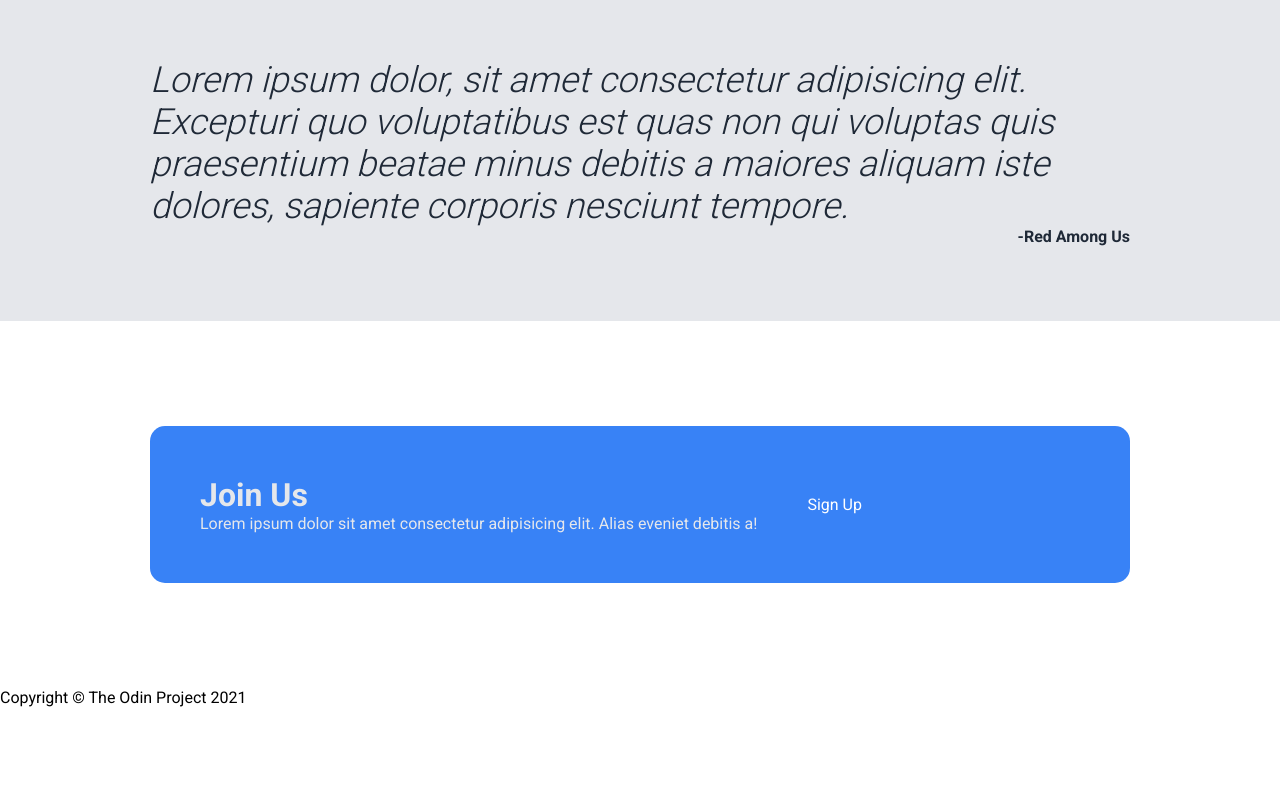
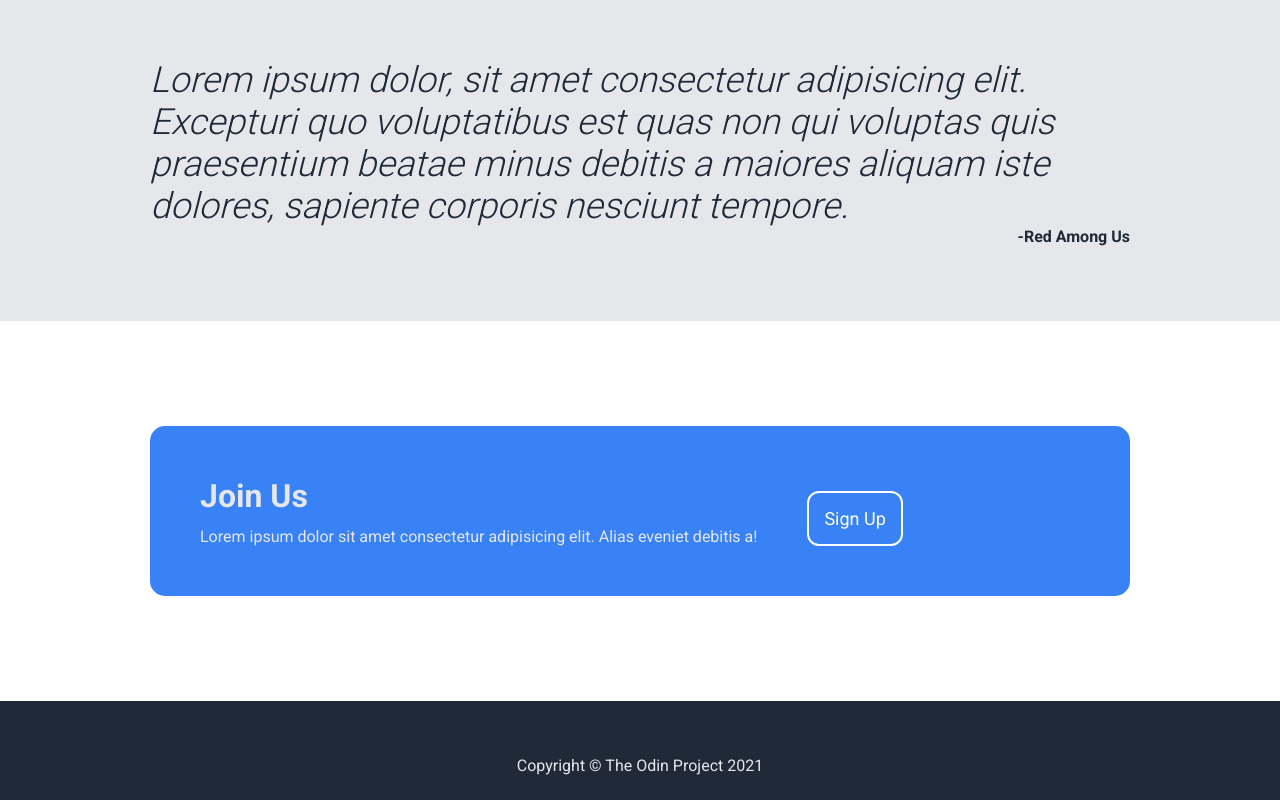
Before and after one commit to TahoeBoelat/odin-landing-page, a plain HTML site: page index.html in a window 1280 px wide. Shown: the part 1268-2068 px from the top of the page. Before the commit the page ends 1975 px from the top, so only its background shows below. Drawn offline with Linux system fonts and the light colour scheme.

Commit message:
Update style.css
Update index.htm

Finish desktop design

```diff
--- a/css/style.css
+++ b/css/style.css
@@ -6,7 +6,7 @@
     padding: 0;
     scroll-behavior: smooth;
 }
-.nav-container, .header-container, .product-container, .testimony-container {
+.nav-container, .header-container, .product-container, .testimony-container, .footer-container {
     padding-left: 150px;
     padding-right: 150px;
 }
@@ -133,12 +133,30 @@
     padding-left: 50px;
     background: #3882f6;
 }
-.invitation-container {
-}
 .invitation-title, .invitation-paragraph {
     color: #e5e7eb;
 }
+.invitation-paragraph {
+    margin-top: 12px;
+}
 .invitation-item {
+    border: 2px solid white;
+    font-size: 18px;
     text-decoration: none;
+    margin-top: 15px;
+    border-radius: 12px;
+    padding: 15px;
     color: #ffff;
 }
+/* Akhir Sign Up buttom section*/
+/* Footer Section */
+.footer-container {
+    padding-top: 55px;
+    padding-bottom: 25px;
+    background: #1f2937;
+}
+.footer-paragraph {
+    color: #e5e7eb;
+    text-align: center;
+}
+/* Akhir Footer Section */
--- a/index.html
+++ b/index.html
@@ -17,7 +17,7 @@
                 <div class="menu-container">
                     <a href="#our-product" class="menu-item">Product</a>
                     <a href="#testimony" class="menu-item">Testimony</a>
-                    <a href="#" class="menu-item">Sign Up</a>
+                    <a href="#" class="menu-item">Sign In</a>
                 </div>
             </div>
         </nav>
```
